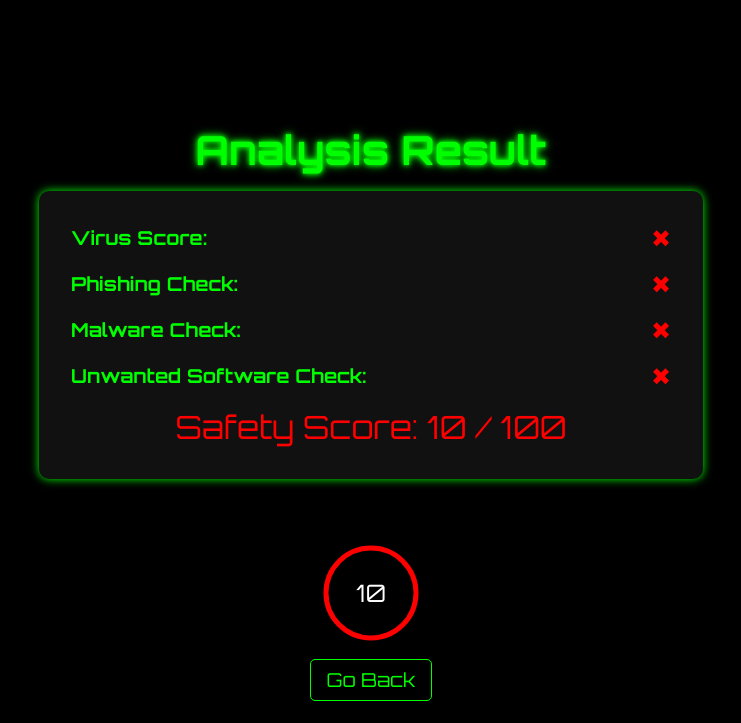
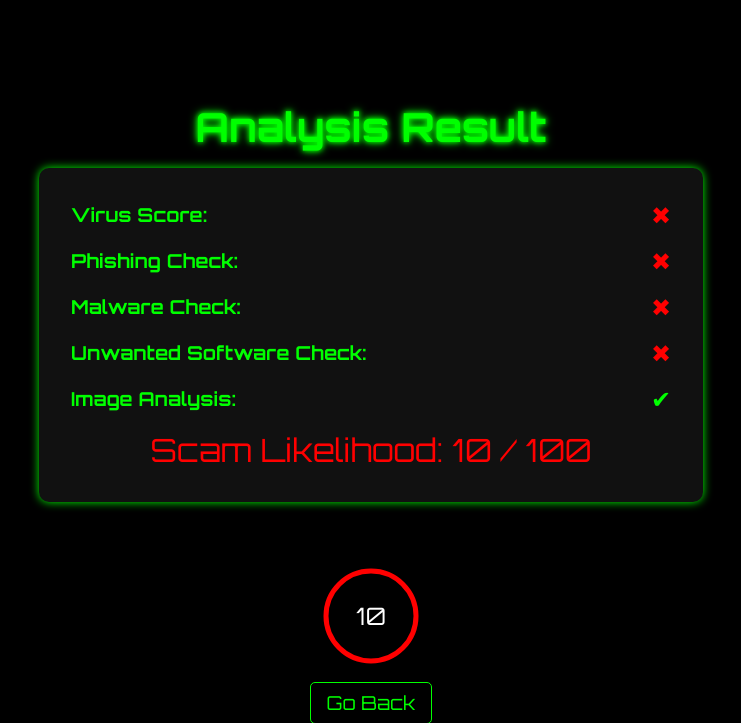
Before and after one commit to R-Sudharshan/TN, a Flask app: template templates/result.html in a window 1280 px wide. Shown: the top 723 px of the page, without its empty margins (269-1010 px from the left). Run offline with Flask 3, Linux system fonts and the light colour scheme; the template is opened without the code that fills it: most values are stand-ins (such as "Sample title", 1, 10 or a date in 2020).

Commit message:
Your commit message

```diff
--- a/app.py
+++ b/app.py
@@ -2,12 +2,17 @@ import os
 import requests
 import base64
 from flask import Flask, render_template, request
+import cv2
+import numpy as np
+import pytesseract
+from PIL import Image
+from io import BytesIO
 
 app = Flask(__name__)
 
 class AdShieldModel:
     def __init__(self):
-        self.api_key_virustotal = os.getenv("VT_API_KEY", "5eae5564b4d8e96f22e6425b03b5a0762f914d44ab488d1e4552dbb4bc4f1015")  # Use environment variables
+        self.api_key_virustotal = os.getenv("VT_API_KEY", "5eae5564b4d8e96f22e6425b03b5a0762f914d44ab488d1e4552dbb4bc4f1015")
         self.api_key_safebrowsing = os.getenv("GSB_API_KEY", "AIzaSyDuFovmg7VPg59MJQPmTD_iQZOboSw_HAM")
 
     def analyze(self, url: str) -> dict:
@@ -15,7 +20,8 @@ class AdShieldModel:
             "vt_result": self.check_url_with_virustotal(url),
             "phishing_result": self.check_phishing_with_safebrowsing(url),
             "malware_result": self.check_malware_with_safebrowsing(url),
-            "unwanted_software_result": self.check_unwanted_software_with_safebrowsing(url)
+            "unwanted_software_result": self.check_unwanted_software_with_safebrowsing(url),
+            "image_analysis": self.analyze_image(url)
         }
 
     def check_url_with_virustotal(self, url: str) -> dict:
@@ -63,6 +69,28 @@ class AdShieldModel:
     def check_unwanted_software_with_safebrowsing(self, url: str) -> dict:
         return self.check_with_safebrowsing(url, "UNWANTED_SOFTWARE")
 
+    def analyze_image(self, url: str) -> dict:
+        try:
+            response = requests.get(url)
+            image = Image.open(BytesIO(response.content))
+            image = cv2.cvtColor(np.array(image), cv2.COLOR_BGR2GRAY)
+
+
+            _, binary = cv2.threshold(image, 150, 255, cv2.THRESH_BINARY_INV)
+
+            contours, _ = cv2.findContours(binary, cv2.RETR_EXTERNAL, cv2.CHAIN_APPROX_SIMPLE)
+
+
+            text = pytesseract.image_to_string(Image.fromarray(binary))
+
+
+            suspicious_keywords = ["free", "urgent", "limited time offer", "click here", "win", "prize"]
+            is_suspicious = any(keyword in text.lower() for keyword in suspicious_keywords)
+
+            return {"text": text, "is_suspicious": is_suspicious}
+        except Exception as e:
+            return {"error": str(e)}
+
 model = AdShieldModel()
 
 @app.route('/')
@@ -74,9 +102,7 @@ def detect():
     ad_url = request.form.get('ad_url', '')
     results = model.analyze(ad_url)
 
-
     score = 100.0
-
 
     vt_result = results["vt_result"]
     if "error" not in vt_result:
@@ -86,12 +112,14 @@ def detect():
             suspicious_ratio = vt_result["suspicious"] / total_engines
             score -= malicious_ratio * 40 + suspicious_ratio * 20
 
-
     if results["phishing_result"].get("matches", False):
         score -= 20
     if results["malware_result"].get("matches", False):
         score -= 20
     if results["unwanted_software_result"].get("matches", False):
+        score -= 10
+
+    if results["image_analysis"].get("is_suspicious", False):
         score -= 10
 
     score = max(score, 0)
--- a/templates/result.html
+++ b/templates/result.html
@@ -181,8 +181,15 @@
             </span>
         </div>
 
+        <div class="result-item">
+            <strong>Image Analysis:</strong>
+            <span class="result-icon {{ 'safe' if not image_analysis.is_suspicious else 'suspicious' }}">
+                {{ '✔' if not image_analysis.is_suspicious else '✖' }}
+            </span>
+        </div>
+
         <div class="score {{ 'safe' if score >= 70 else 'suspicious' }}">
-            Safety Score: {{ score }} / 100
+            Scam Likelihood: {{ score }} / 100
         </div>
     </div>
 
```
